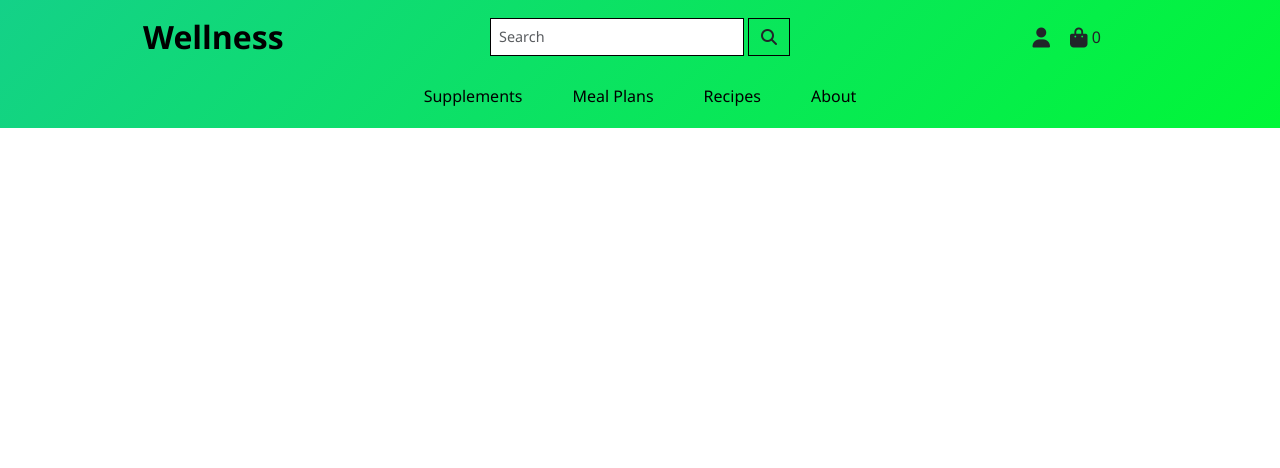
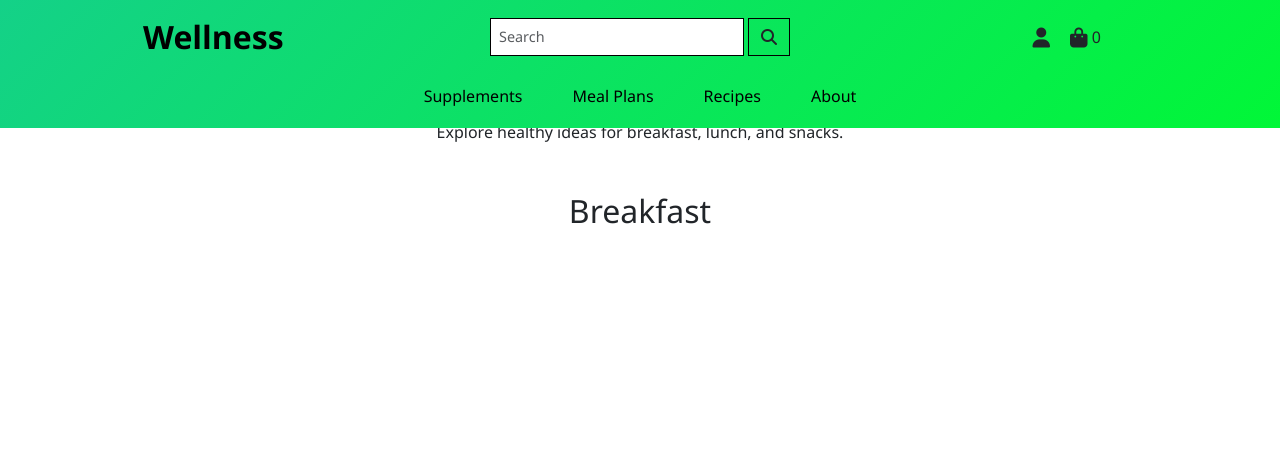
Before and after one commit to Blommis/wellness, a Django app: page /recipes/ in a window 1280 px wide. Shown: the top 468 px of the page. Run offline with Django 4.2, Linux system fonts and the light colour scheme; data that the repository does not hold is empty; some libraries are stand-ins or nearby versions.

Commit message:
added breakfast template on recipe page

```diff
--- a/recipes/templates/recipes/recipes.html
+++ b/recipes/templates/recipes/recipes.html
@@ -1,6 +1,24 @@
 {% extends "base.html" %}
 {% load static %}
 {% block content %}
-  <h1>Recipes</h1>
-  <p>Here you can see breakfast, lunch and snacks.</p>
+<div class="container py-5" id="recipes-container">
+  <h1 class="mb-4 text-center">Recipes</h1>
+  <p class="text-center">Explore healthy ideas for breakfast, lunch, and snacks.</p>
+
+  <!-- Breakfast Section -->
+  <h2 class="mt-5 text-center">Breakfast</h2>
+  <div class="row">
+    {% for breakfast in breakfasts %}
+    <div class="col-md-6 col-lg-4 mb-4">
+      <div class="card h-100 shadow">
+        <img src="{{ breakfast.image.url }}" class="card-img-top object-fit-cover" style="height: 180px;" alt="{{ breakfast.name }}">
+        <div class="card-body">
+          <h5 class="card-title">{{ breakfast.name }}</h5>
+          <p class="card-text">{{ breakfast.short_description }}</p>
+        </div>
+      </div>
+    </div>
+    {% endfor %}
+  </div>
+</div>
 {% endblock %}
```
